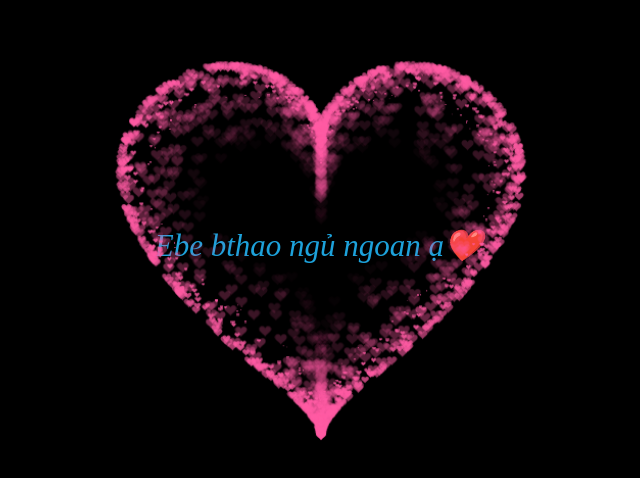
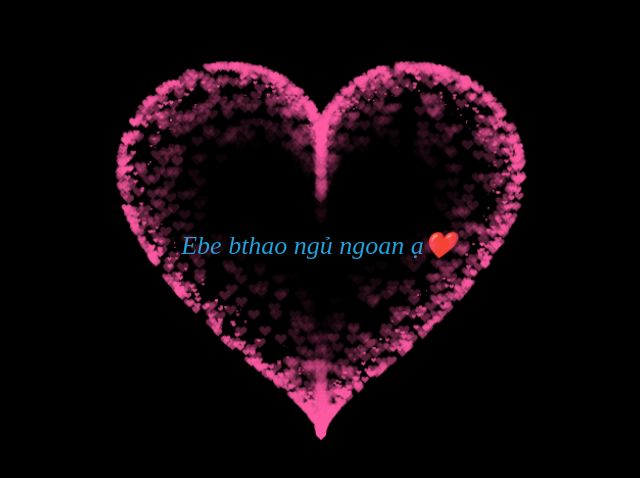
Before and after one commit to buiducy/em-ng-ngon, a plain HTML site: page index.html in a window 1280 px wide. Shown: the part 152-630 px from the top of the page, without its empty margins (319-959 px from the left). Drawn offline with Linux system fonts and the light colour scheme.

Commit message:
Update index.html

```diff
--- a/index.html
+++ b/index.html
@@ -325,7 +325,7 @@ var ParticlePool = (function() {
         width: 100%;
         color: #1da2db;
         height:100%;
-        font-size: 31px;
+        font-size: 26px;
         font-style: italic;
         display: flex;
         align-items: center;
```
